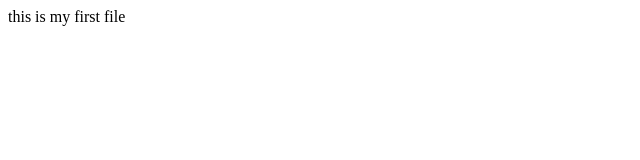
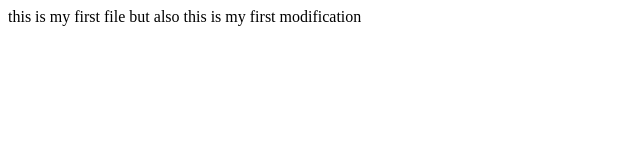
Before and after one commit to romulovidales/test_git, a plain HTML site: page index.html in a window 1280 px wide. Shown: the whole page, without its empty margins (0-640 px from the left). Drawn offline with Linux system fonts and the light colour scheme.

Commit message:
Update index.html

```diff
--- a/index.html
+++ b/index.html
@@ -2,6 +2,7 @@
 
   <body>
     this is my first file
+    but also this is my first modification
   </body>
 
 </html>
```
